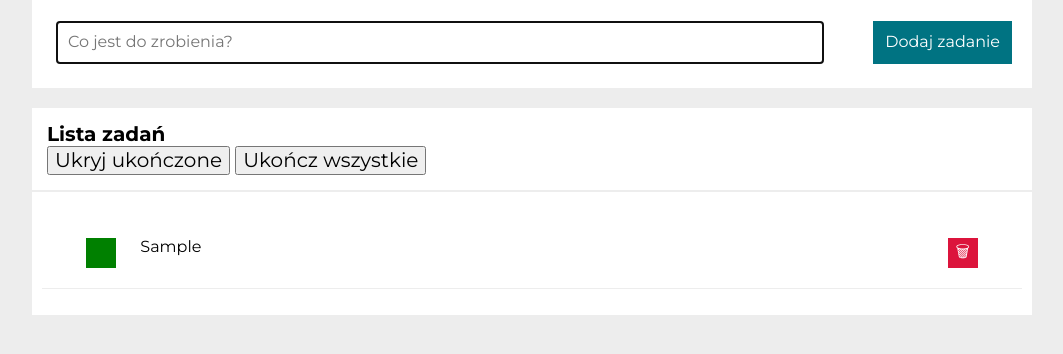
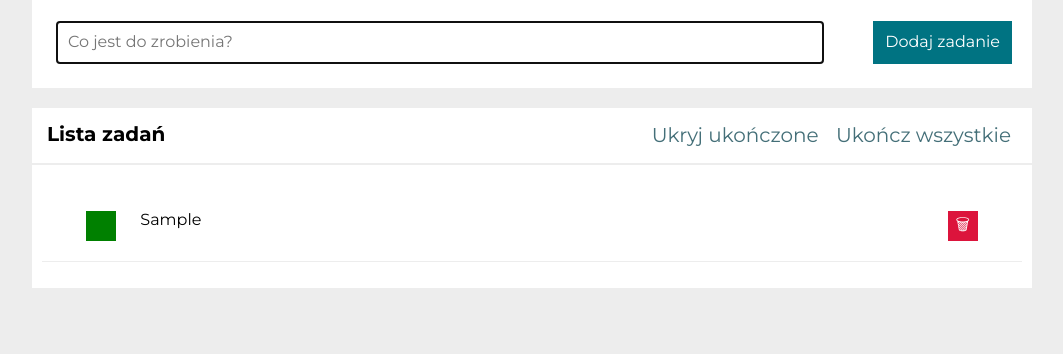
Before and after one commit to TheUnDc/TUDtoDoList, a plain HTML site: page index.html in a window 1280 px wide. Both pictures are taken after typing "Sample" into the empty fields and a click on the button "Dodaj zadanie". Shown: the part 156-510 px from the top of the page, without its empty margins (108-1171 px from the left). Drawn offline with nearby package versions, Linux system fonts and the light colour scheme.

Commit message:
Fixed css and jusfified hiddeable buttons

```diff
--- a/css/container.css
+++ b/css/container.css
@@ -9,6 +9,11 @@
     font-size: 20px;
     margin: 0;
     padding: 15px;
+}
+
+.container__header--flex {
+    display: flex;
+    justify-content:space-between;
 }
 
 .container__innterHeader {
@@ -47,6 +52,7 @@
     border: 2px solid #ededed;
 }
 
+
 @media (max-width: 1000px) {
     .form {
         display:flex;
@@ -59,8 +65,6 @@
     }
 };
 
-.task__headerButtons {
-    border: none;
-}
+
 
 /* max-width: 775px */
--- a/css/tasks.css
+++ b/css/tasks.css
@@ -1,6 +1,8 @@
 .task__done {
     text-decoration: line-through;
 }
+
+
 
 .tasks {
     padding: 10px;
@@ -51,6 +53,12 @@
 
 }
 
+.task__headerButtons {
+    border: none;
+    background-color: #ffffff;
+    color: #446f78;
+}
+
 .task__rendered--hide {
     display: none !important;
 };
--- a/index.html
+++ b/index.html
@@ -13,8 +13,8 @@
     <meta property="og:image" content="images/To-DO.png" />
     <link rel="icon" href="images/ico.png" />
     <link href="css/style.css" rel="stylesheet" />
+    <link href="css/tasks.css" rel="stylesheet" />
     <link href="css/container.css" rel="stylesheet" />
-    <link href="css/tasks.css" rel="stylesheet" />
     <link rel="preconnect" href="https://fonts.googleapis.com" />
     <link rel="preconnect" href="https://fonts.gstatic.com" crossorigin />
     <link
@@ -45,7 +45,7 @@
       </section>
 
       <section class="container__section">
-        <div class="container__header">
+        <div class="container__header container__header--flex">
           <header class="container__innterHeader">Lista zadań</header>
           <div class="js-tasklistButtons"></div>
         </div>
```
Also changed, not shown: css/style.css (line endings or trailing spaces).
